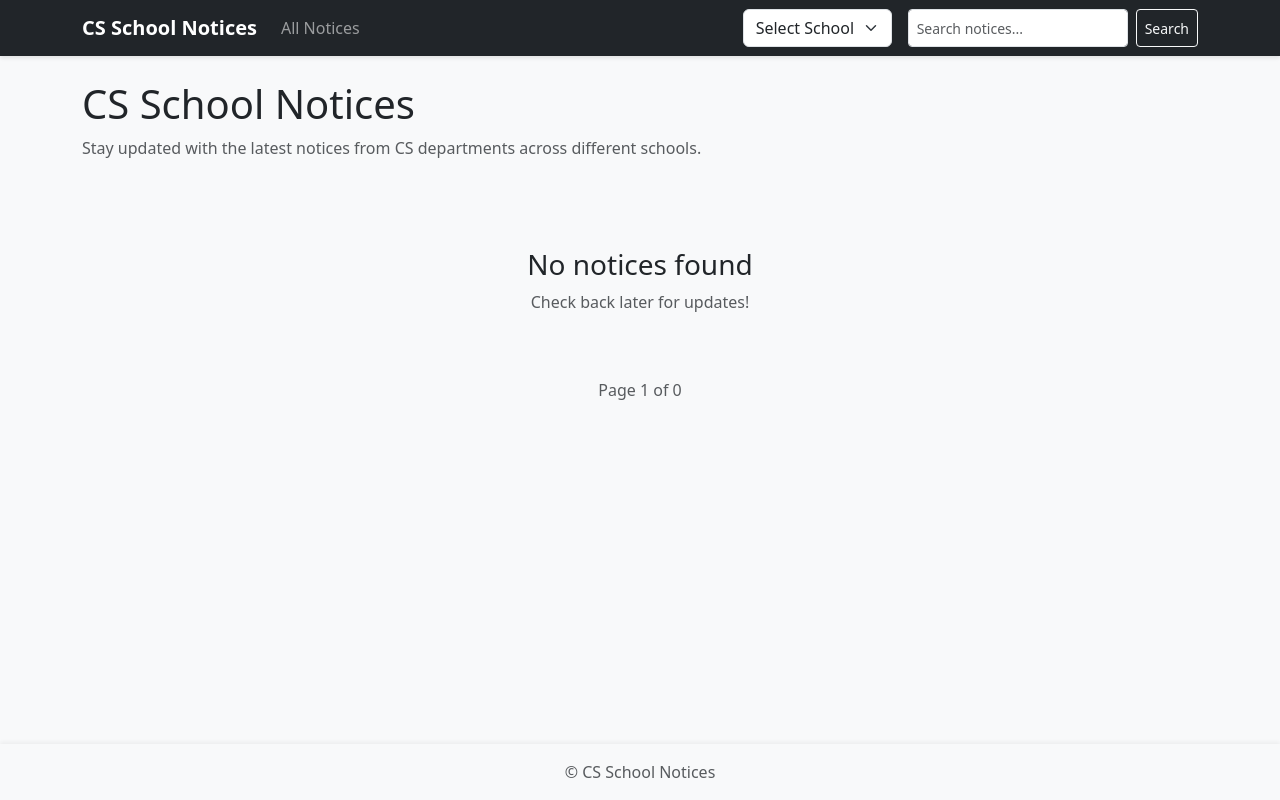
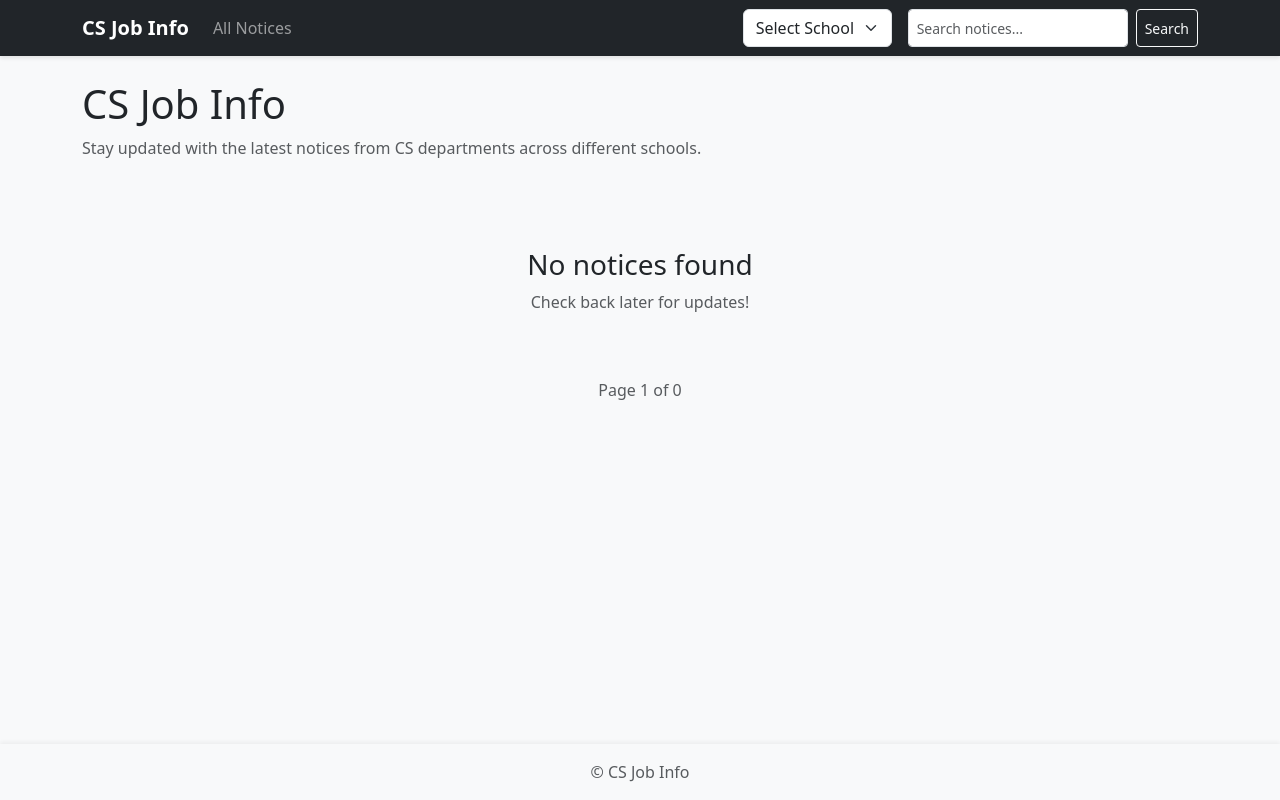
Before and after one commit to jeesup0103/cs-job-info, a FastAPI app: page / in a window 1280 px wide. Run offline with FastAPI, Linux system fonts and the light colour scheme.

Commit message:
Update new project name "CS Job Info"

```diff
--- a/app/templates/base.html
+++ b/app/templates/base.html
@@ -3,14 +3,14 @@
 <head>
     <meta charset="UTF-8">
     <meta name="viewport" content="width=device-width, initial-scale=1.0">
-    <title>CS School Notices - {% block title %}{% endblock %}</title>
+    <title>CS Job Info - {% block title %}{% endblock %}</title>
     <link href="https://cdn.jsdelivr.net/npm/bootstrap@5.3.0/dist/css/bootstrap.min.css" rel="stylesheet">
     <link rel="stylesheet" href="{{ url_for('static', path='/css/style.css') }}">
 </head>
 <body>
     <nav class="navbar navbar-expand-lg navbar-dark bg-dark">
         <div class="container">
-            <a class="navbar-brand" href="/">CS School Notices</a>
+            <a class="navbar-brand" href="/">CS Job Info</a>
             <button class="navbar-toggler" type="button" data-bs-toggle="collapse" data-bs-target="#navbarNav">
                 <span class="navbar-toggler-icon"></span>
             </button>
@@ -47,7 +47,7 @@
 
     <footer class="footer mt-auto py-3 bg-light">
         <div class="container text-center">
-            <span class="text-muted">© CS School Notices</span>
+            <span class="text-muted">© CS Job Info</span>
         </div>
     </footer>
 
--- a/app/templates/index.html
+++ b/app/templates/index.html
@@ -5,7 +5,7 @@
 {% block content %}
 <div class="row mb-4">
     <div class="col">
-        <h1>CS School Notices</h1>
+        <h1>CS Job Info</h1>
         <p class="text-muted">Stay updated with the latest notices from CS departments across different schools.</p>
     </div>
 </div>
```
